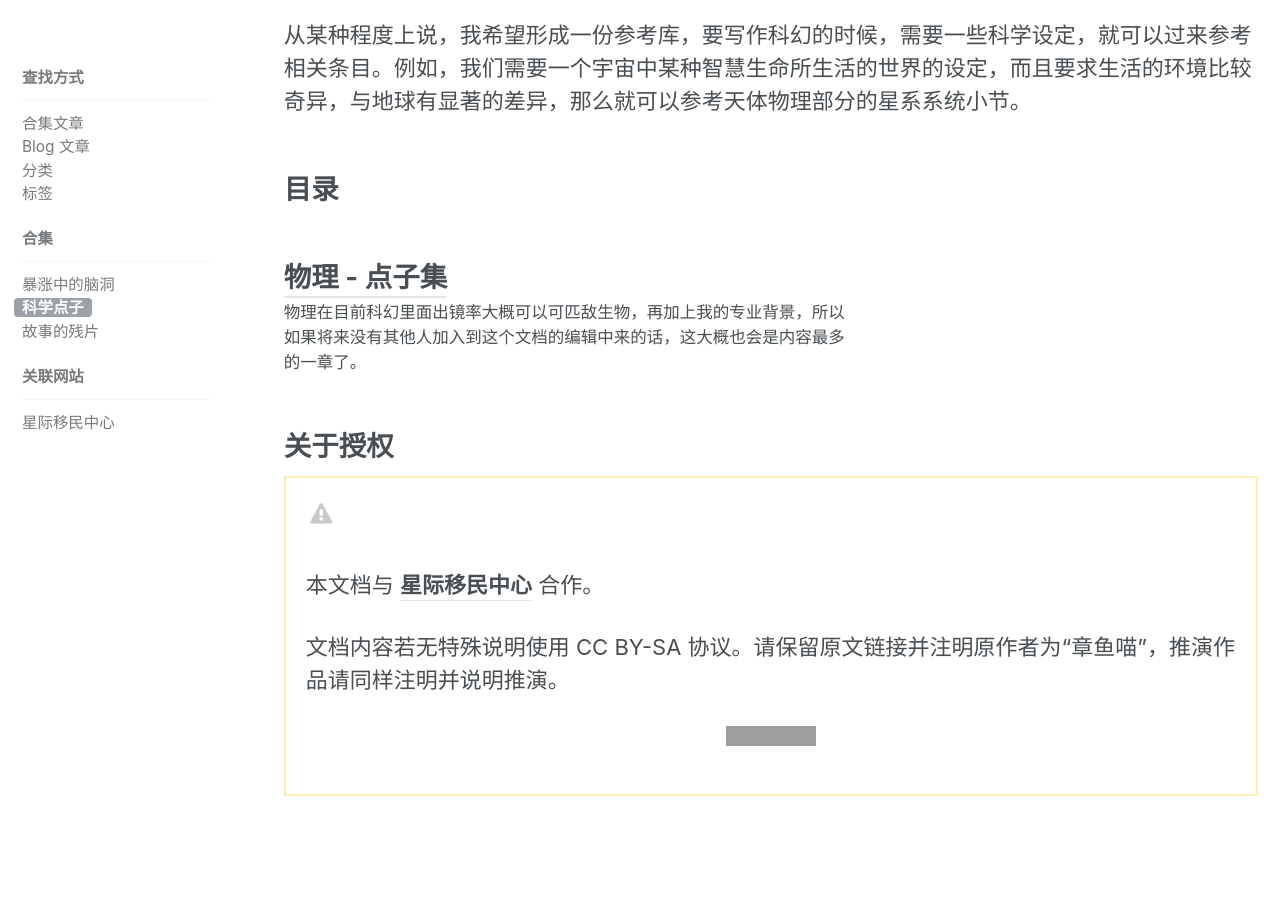
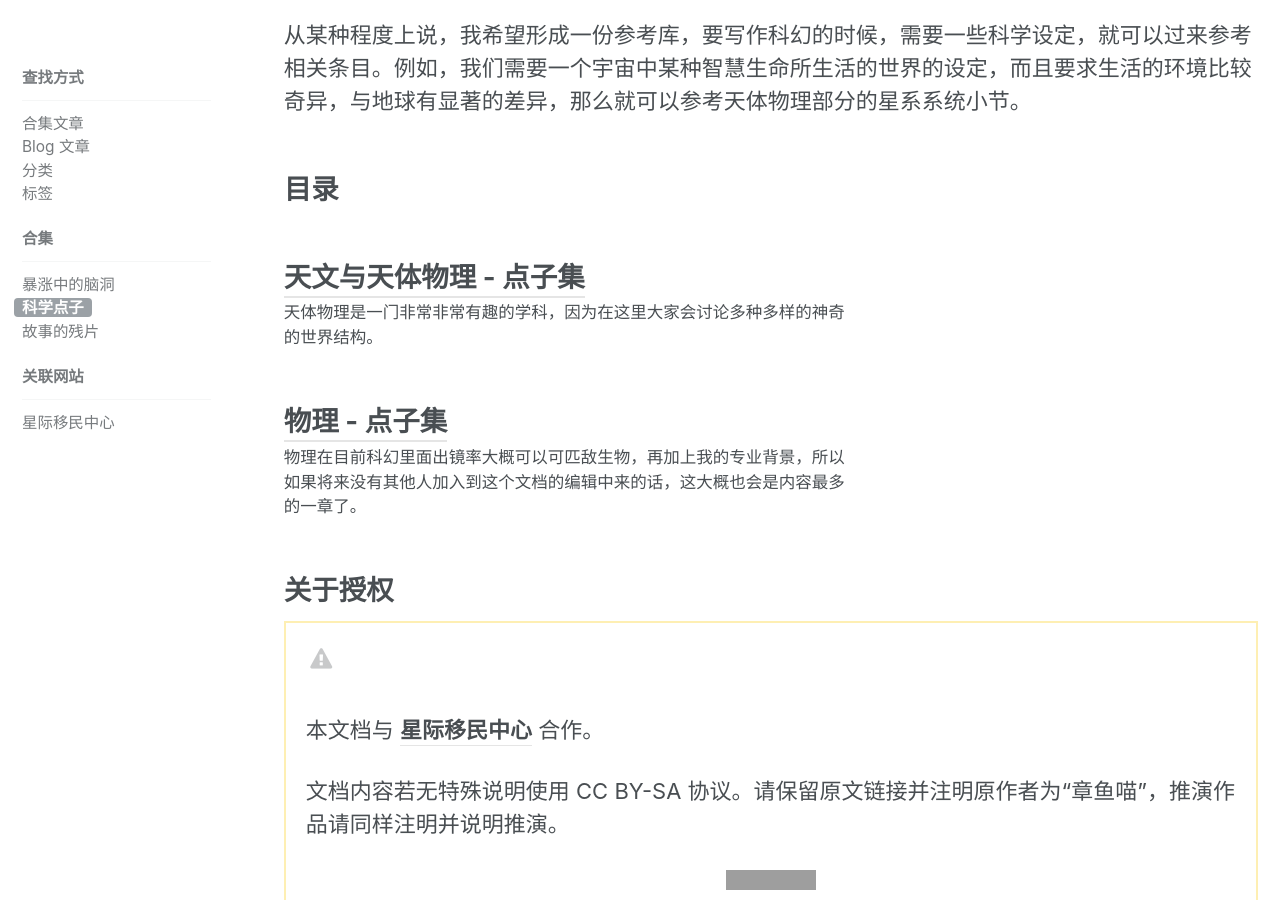
Before and after one commit to imresearch/imresearch.github.io, a Jekyll site: the page built from _pages/ideas-archive.md, in a window 1280 px wide and 900 px high, scrolled down 492 px. Built offline with Jekyll 4.4.1, drawn with Linux system fonts in a browser that asks for light colours; some of the changed lines change nothing that is shown; grey boxes are pictures that could not be loaded.

Commit message:
add ideas: astro

```diff
--- a/_config.yml
+++ b/_config.yml
@@ -11,7 +11,7 @@ title                    : "Imaginary Research"
 title_separator          : "-"
 name                     : "Imaginary Research"
 description              : "The research you have been expecting but have not been done."
-url                      : http://imresear.ch # the base hostname & protocol for your site e.g. "https://mmistakes.github.io"
+# url                      : http://imresear.ch # the base hostname & protocol for your site e.g. "https://mmistakes.github.io"
 baseurl                  : # the subpath of your site, e.g. "/blog"
 repository               : mresearch/imresearch.github.io # GitHub username/repo-name e.g. "mmistakes/minimal-mistakes"
 teaser                   : # path of fallback teaser image, e.g. "/assets/images/500x300.png"
--- /dev/null
+++ b/_ideas/astro.md
@@ -0,0 +1,118 @@
+---
+layout: archive
+title: "天文与天体物理 - 点子集"
+author_profile: false
+sidebar:
+  nav: "archive"
+---
+
+
+
+
+天体物理是一门非常非常有趣的学科，因为在这里大家会讨论多种多样的神奇的世界结构。
+
+
+## 星系系统
+
+
+智慧生命所生活的星系的构成，很大程度上影响了他们的文明的发展方向。就像黄仁宇在书中常常说的地理影响了历史的发展一样，星系的构成，从某种程度上说是一种更加宏大的“地理”（或者“天理”，==!）。而这种星系组成所造成的影响，很可能会比仅仅地面上的那些地理要重大的多。
+
+
+<div class="notes--extra" markdown="1">
+
+##### 科学问题
+
+当然，从科学上讲，如果我们要设置一颗行星在一个恒星系统中，那么我们需要注意很多问题，例如，一个太过复杂混乱的恒星系统，例如三体系统，可以产生行星么？产生行星的概率多大？或者，我们可以设定为行星不是在该恒星系统产生的，而是在其他地方产生，由于某些变故，才被注入到这个系统中来。变故的可能比如星系大冲撞等等外来的强大的引力的干扰。
+
+</div>
+
+
+
+### 处在宿主恒星不同阶段的系统
+
+
+恒星的一生中有不同的阶段，一个文明的寿命，很可能要比恒星的寿命要短得多。文明出现在宿主恒星不同生命阶段，会导致文明有不同的发展方向。
+
+比较有趣的是处在红巨星时期的情况，以及处在中子星或者白矮星时期的行星的发展情况。
+
+这部分是大众比较熟悉的，所以就不再仔细讨论了。
+
+
+
+### 带有周期性灾难爆发的行星系统
+
+
+
+行星如果围绕着一个带有吸积盘的系统旋转，例如行星围绕由中子星和恒星组成的系统旋转（或者非常靠近这样一个系统），而中子星形成吸积盘，除了吸积盘的轫致辐射和黑体辐射的叠加，还可能有类似核闪耀的事件。
+
+
+
+<div class="notes--extra" markdown="1">
+
+##### 补充知识
+
+
+   恒星如填充了 Roche lobe，那么恒星的物质就会被中子星夺走，并且形成吸积盘。而在一个带有强磁场的中子星周围，吸积盘的物质并不会直接落在中子星表面的任何地方，而是落入两端磁极。原因是磁场对于等离子体的强力的束缚作用。然后由于落入两极的物质会形成 shockwave，在 shockwave 发生的时候，可能会发生核反应，从而释放更多的能量。取决于不同的情况，这样的过程可能会周期性的发生。
+
+</div>
+
+
+那么在这样一个行星系统中的生命，就会周期性的遇到一些大的爆发。
+
+1. 如果爆发强度太大，那么会导致几乎所有生命完全灭绝。
+2. 如果强度不是那么大，会杀死部分生命，导致周期性的物种大灾难。
+3. 不是很强的时候，会有很强的高能射线导致变异突增。
+
+
+这样就会有不同的情况可以讨论，也就导致了不同的文明的发展。
+
+
+### 处在星系盘面上方的行星系统
+
+
+由于某些外力的原因，一个行星系统可能会被抛到星系盘面的上方。这样一来，该行星上看到的银河系，就不在是一条银河，而是一个银盘，他们的天文观测，也会因为庞大的圆盘的遮挡，受到干扰。
+
+设想一下，那将是一个多么壮观的场景，夜晚来临，头上有个发光的圆盘，而且中间明亮，四周暗弱。
+
+
+
+### 被有害高能射线照亮的星系
+
+
+
+星系可能被高能射线照亮，例如 AGN，但是由于星系中某颗特殊的行星受到某种特殊的保护，使得其免受这些高能光子的危害。然而他们却无法离开受到保护的区域，永远被困在了这个小小的恒星系中。
+
+他们可以发射探测器到受保护区域的边缘，那里的危害不是特别强烈，但是允许他们探测 AGN 的一些特性。如何通过这些观测来推测保护层的属性？
+
+或者 AGN 来自一个临近的星系。他们会不会观测到来自天体例如自家星系中心黑洞的引力弯折效应？
+
+
+一个可能的故事是，一个文明被困，他们在探索自己的文明的起源地，却无法离开自己当前待得地方。
+
+
+### 大气中含有大量一氧化二氮气体的行星
+
+
+短暂的吸入一氧化二氮气体会导致人兴奋发笑，行动迟缓。倘若某可行性由于某些化学反应释放大量该气体到大气中。倘若此行星有足够的氧气适宜人类生活，人可以暴露在大气中，但是一氧化二氮会使得众人发笑。这样就有了一颗“笑星”。
+
+当然在“笑星”生活的太久了，气体的 神经毒性会损坏大脑。[^1]
+
+另外，燃烧是个非常重要的问题。
+
+
+<div class="notes--extra" markdown="1">
+
+##### 应用举例
+
+
+   在行星 X 上大气就是这样的状况。
+
+   起初，人们是戴面具来过滤掉一氧化二氮来保护自己的。这样当你想笑的时候，摘下面具，就可以不自主发笑。后来人们在身体内植入物替代了面具。有个人的植入物坏掉了，每隔几天时间就短暂的失效一下，这时候他就会忍不住发笑。
+
+</div>
+
+
+[^1]: [一氧化二氮](https://zh.wikipedia.org/wiki/%E4%B8%80%E6%B0%A7%E5%8C%96%E4%BA%8C%E6%B0%AE)
+
+
+## 天体级别的推进技术
```
Also changed, not shown: 15 other files.
